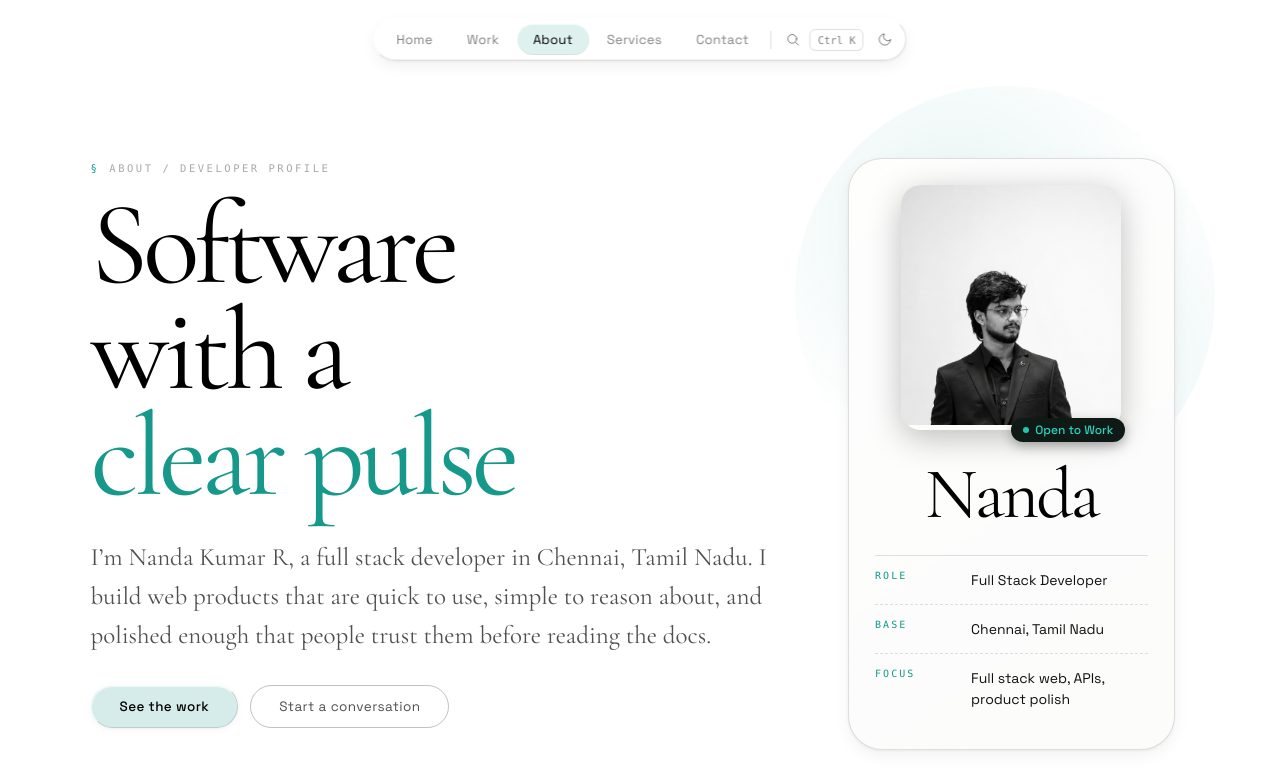
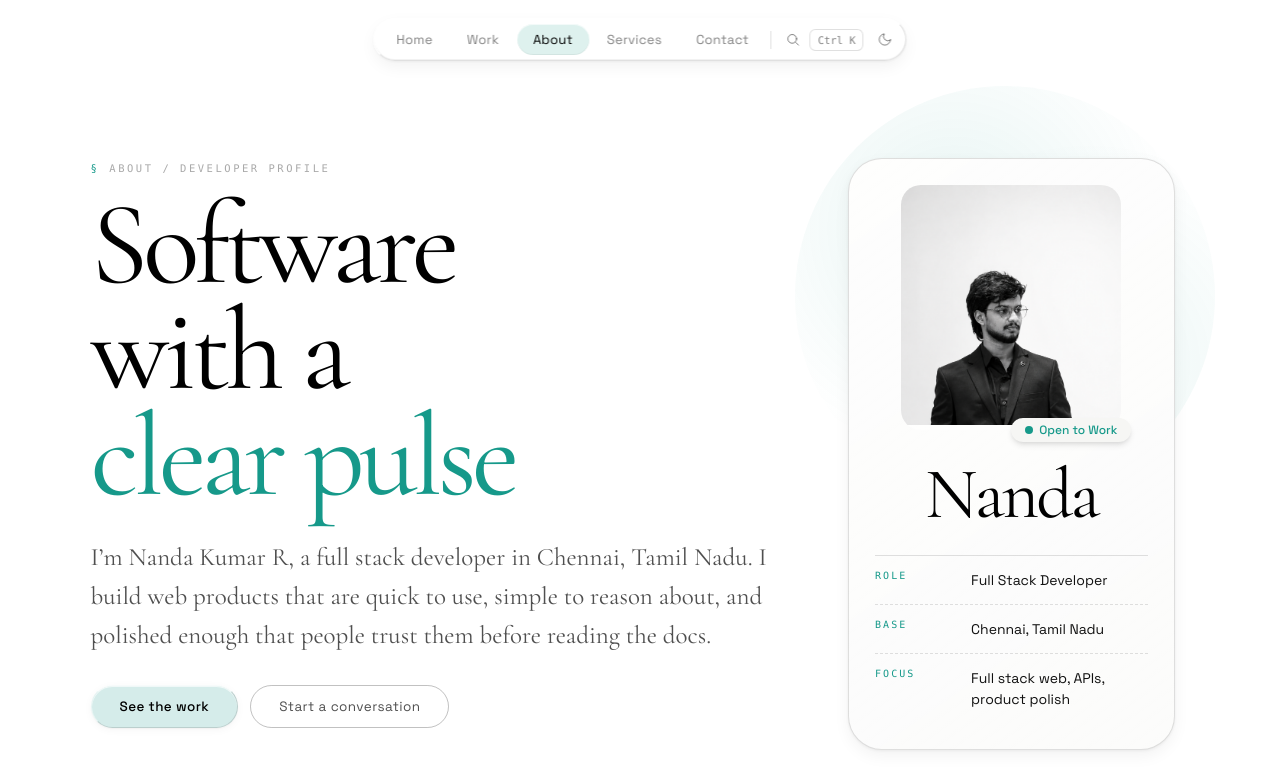
Before and after one commit to NandaKumar876/portfolio, a Next.js app: page /about in a window 1280 px wide. Shown: the top 776 px of the page. Built offline with nearby package versions, Linux system fonts and the light colour scheme.

Commit message:
style: enhance profile card layout on about page with ambient glow ring

```diff
--- a/app/about/page.tsx
+++ b/app/about/page.tsx
@@ -90,24 +90,27 @@ export default async function AboutPage() {
           {/* ── Portrait photo card ── */}
           <div className="relative group w-full max-w-[220px] mx-auto mb-8">
 
-            {/* Teal accent border — sits behind, stays fixed on hover */}
-            <div className="absolute inset-0 rounded-[20px] border border-teal-400/30 translate-x-1 translate-y-1 z-0" />
+            {/* Ambient accent glow border — behind main card */}
+            <div className="absolute -inset-1 rounded-[22px] bg-gradient-to-tr from-[var(--accent)]/30 to-transparent opacity-50 blur-sm group-hover:opacity-100 transition-opacity duration-300 z-0" />
 
-            {/* Main photo card — lifts on hover */}
-            <div className="relative z-10 rounded-[20px] overflow-hidden border border-white/10 shadow-[0_8px_32px_rgba(0,0,0,0.25)] group-hover:-translate-y-1 group-hover:shadow-[0_16px_48px_rgba(0,0,0,0.35)] transition-all duration-300 ease-out">
+            {/* Main photo card — lifts smoothly on hover */}
+            <div className="relative z-10 rounded-[20px] overflow-hidden border border-[var(--line-strong)] shadow-[var(--shadow-card)] group-hover:-translate-y-1 transition-all duration-300 ease-out bg-[var(--glass-tint-strong)]">
               <Image
                 src="/images/profile.jpg"
                 alt="Nanda Kumar R — Full Stack Developer"
                 width={220}
                 height={240}
                 priority
-                className="object-cover object-top w-full h-[240px]"
+                className="object-cover object-top w-full h-[240px] transition-transform duration-500 group-hover:scale-[1.03]"
               />
             </div>
 
-            {/* Floating status badge — bottom-center, does not move on hover */}
-            <div className="absolute -bottom-3 left-1/2 -translate-x-1/2 z-20 flex items-center gap-1.5 px-3 py-1 rounded-full text-xs font-medium bg-[#0f1a17] border border-teal-400/30 text-teal-400 shadow-[0_4px_12px_rgba(0,0,0,0.3)] whitespace-nowrap">
-              <span className="w-1.5 h-1.5 rounded-full bg-teal-400 animate-pulse" />
+            {/* Floating status badge — bottom-center */}
+            <div className="absolute -bottom-3 left-1/2 -translate-x-1/2 z-20 flex items-center gap-1.5 px-3.5 py-1 rounded-full text-xs font-medium bg-[var(--bg-soft)] border border-[var(--accent-glow)] text-[var(--accent)] shadow-md whitespace-nowrap">
+              <span className="relative flex h-2 w-2">
+                <span className="animate-ping absolute inline-flex h-full w-full rounded-full bg-[var(--accent)] opacity-75" />
+                <span className="relative inline-flex rounded-full h-2 w-2 bg-[var(--accent)]" />
+              </span>
               Open to Work
             </div>
           </div>
```
